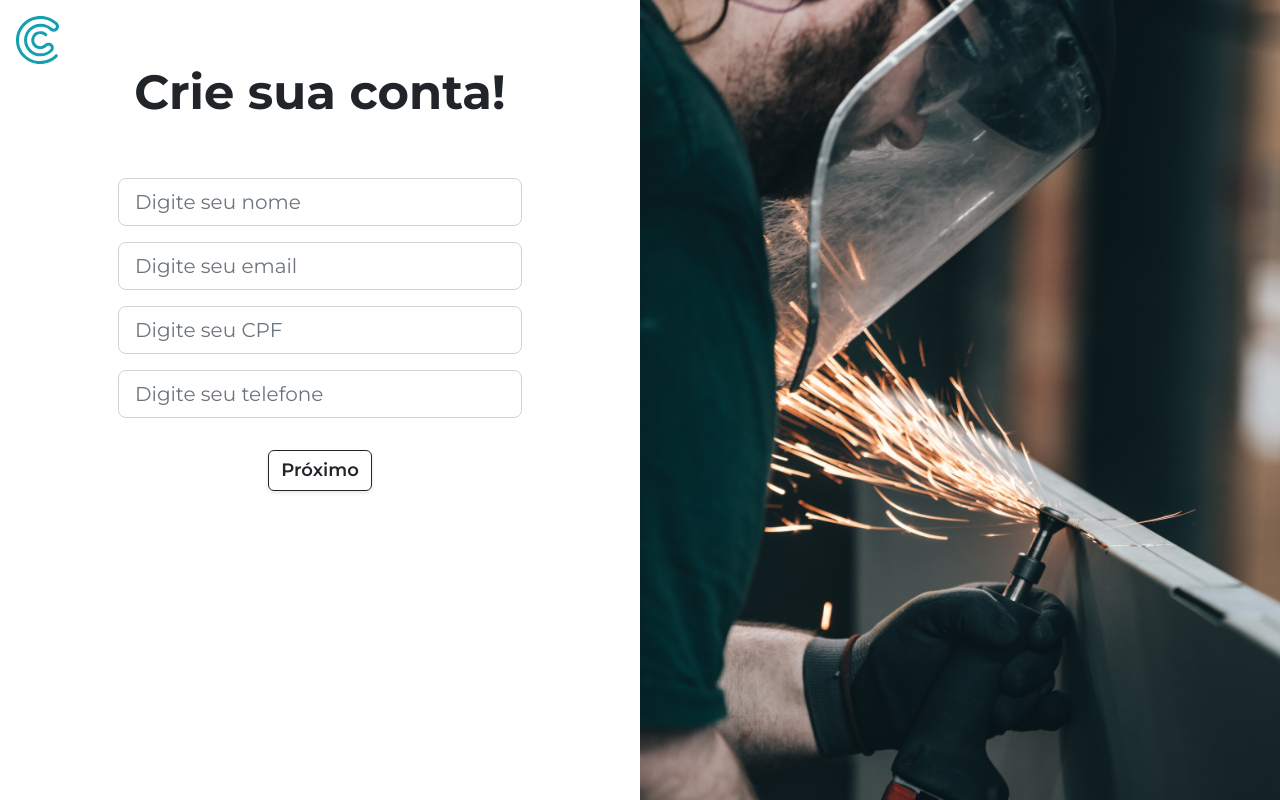
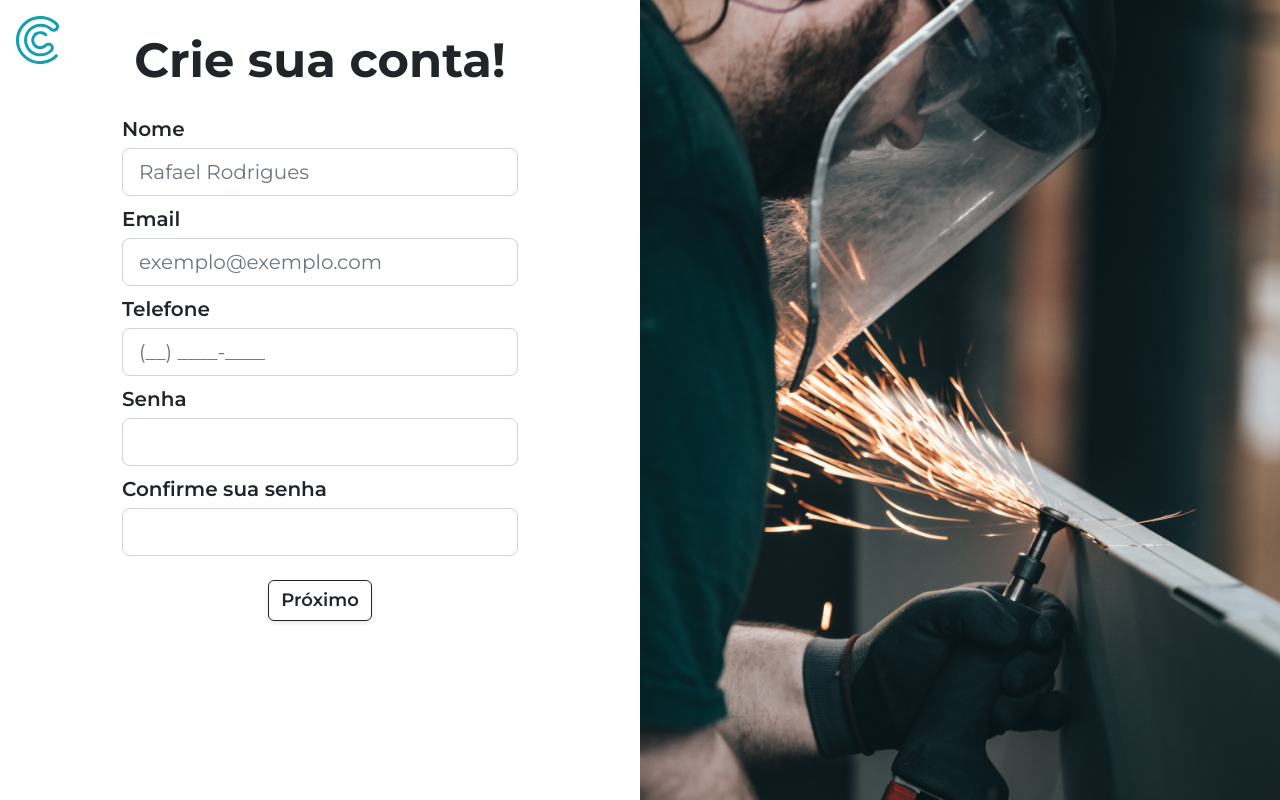
Before and after one commit to RhoBlop/Contratai, a PHP site: page /cadastro.php in a window 1280 px wide. Run offline with PHP 8.4, Linux system fonts and the light colour scheme; some libraries are stand-ins or nearby versions.

Commit message:
arrumando o cadastro e vendo esse css de merda

```diff
--- a/cadastro.php
+++ b/cadastro.php
@@ -13,75 +13,84 @@
             </a>
             <div class="form-row row">
 
-                <div class="col-md-6 d-flex flex-column justify-content-start align-items-center my-5">
+                <div class="col-md-6 d-flex flex-column justify-content-start align-items-center my-3">
 
                     <!-- Título Formulário -->
                     <div class="form-title my-3">
                         <h2>Crie sua conta!</h2>
                     </div>
 
-                    <form id="cadastro" class="form-cadastro row g-3 my-3" autocomplete="off" onsubmit="sendCadastro(event, '#feedbackUsuario')">
+                    <form id="cadastro" class="form-cadastro row" autocomplete="off" onsubmit="sendCadastro(event, '#feedbackUsuario')">
                         <div class="step">
                             <!-- NOME -->
-                            <div class="form-group mb-3">
-                                <input type="text" class="form-control form-control-lg" id="nome" name="nome" placeholder="Digite seu nome" autocomplete="off" required>
+                            <div class="form-group mb-2">
+                                <label for="nome" class="mb-1">Nome</label>
+                                <input type="text" class="form-control form-control-lg" id="nome" name="nome" placeholder="Rafael Rodrigues " autocomplete="off" required>
                             </div>
 
                             <!-- EMAIL -->
-                            <div class="form-group mb-3">
-                                <input type="email" class="form-control form-control-lg" id="email" name="email" placeholder="Digite seu email" required>
-                            </div>
-
-                            <!-- CPF -->
-                            <div class="form-group mb-3">
-                                <input type="text" class="form-control form-control-lg" id="cpf" name="cpf" placeholder="Digite seu CPF" required oninput="setMask(this, maskCPF)" maxlength="14">
+                            <div class="form-group mb-2">
+                                <label for="email" class="mb-1">Email</label>
+                                <input type="email" class="form-control form-control-lg" id="email" name="email" placeholder="exemplo@exemplo.com" required>
                             </div>
 
                             <!-- TELEFONE -->
-                            <div class="form-group mb-3">
-                                <input type="text" class="form-control form-control-lg" id="telefone" name="telefone" placeholder="Digite seu telefone" required oninput="setMask(this, maskTelefone)" maxlength="15">
+                            <div class="form-group mb-2">
+                                <label for="telefone" class="mb-1">Telefone</label>
+                                <input type="text" class="form-control form-control-lg" id="telefone" name="telefone" placeholder="(__) ____-____" required oninput="setMask(this, maskTelefone)" maxlength="15">
+                            </div>
+
+                            <!-- SENHA -->
+                            <div class="form-group mb-2">
+                                <label for="senha" class="mb-1">Senha</label>
+                                <input type="password" class="form-control form-control-lg" id="senha" name="senha" confirmarSenha="abc(event, '#confirmaSenha', '#senhaErrada')" autocomplete="off" required>
+                            </div>
+
+                            <!-- CONFIRMAÇÃO SENHA -->
+                            <div class="form-group mb-2">
+                                <label for="confirmaSenha" class="mb-1">Confirme sua senha</label>
+                                <input type="password" class="form-control form-control-lg" id="confirmaSenha" name="confirmaSenha" onchange="confirmarSenha(event, '#senha', '#senhaErrada')" autocomplete="off" required>
+                                <small id="senhaErrada" class="formMsgErro">As senhas precisam ser iguais</small>
+                            </div>
+                        </div>
+
+                        <div class="step">
+                            <!-- CPF -->
+                            <div class="form-group mb-2">
+                                <label for="cpf" class="mb-1">CPF</label>
+                                <input type="text" class="form-control form-control-lg" id="cpf" name="cpf" placeholder="___.____.___-__" required oninput="setMask(this, maskCPF)" maxlength="14">
+                            </div>
+
+                            <!-- CEP -->
+                            <div class="form-group mb-2">
+                                <label for="cep" class="mb-1">CEP</label>
+                                <input type="text" class="form-control form-control-lg" id="cep" name="cep" placeholder="_____-___" required oninput="setMask(this, maskCEP)" maxlength="10" onblur="pesquisaCEP(this.value);">
+                            </div>
+
+                            <!-- BAIRRO -->
+                            <div class="form-group mb-2">
+                                <label for="bairro" class="mb-1">Bairro</label>
+                                <input type="text" class="form-control form-control-lg" id="bairro" name="bairro" placeholder="Bairro" disabled>
+                            </div>
+
+                            <div class="row">
+                                <!-- CIDADE -->
+                                <div class="form-group mb-2 col-8">
+                                    <label for="cidade" class="mb-1">Cidade</label>
+                                    <input type="text" class="form-control form-control-lg" id="cidade" name="cidade" placeholder="São Paulo" disabled>
+                                </div>
+
+                                <!-- ESTADO -->
+                                <div class="form-group mb-2 col-4">
+                                    <label for="estado" class="mb-1">Estado</label>
+                                    <input type="text" class="form-control form-control-lg" id="estado" name="estado" placeholder="SP" disabled>
+                                </div>
                             </div>
 
                         </div>
 
-                        <div class="step">
-                            <!-- CEP -->
-                            <div class="form-group mb-3">
-                                <input type="text" class="form-control form-control-lg" id="cep" name="cep" placeholder="Digite seu cep" required oninput="setMask(this, maskCEP)" maxlength="10" onblur="pesquisaCEP(this.value);">
-                            </div>
-
-                            <!-- BAIRRO -->
-                            <div class="form-group mb-3">
-                                <input type="text" class="form-control form-control-lg" id="bairro" name="bairro" placeholder="Bairro" disabled>
-                            </div>
-
-                            <!-- CIDADE -->
-                            <div class="form-group mb-3">
-                                <input type="text" class="form-control form-control-lg" id="cidade" name="cidade" placeholder="Cidade" disabled>
-                            </div>
-
-                            <!-- ESTADO -->
-                            <div class="form-group mb-3">
-                                <input type="text" class="form-control form-control-lg" id="estado" name="estado" placeholder="Estado" disabled>
-                            </div>
-
-                        </div>
-
-                        <div class="step">
-                            <!-- SENHA -->
-                            <div class="form-group mb-3">
-                                <input type="password" class="form-control form-control-lg" id="senha" name="senha" confirmarSenha="abc(event, '#confirmaSenha', '#senhaErrada')" placeholder="Digite sua senha" autocomplete="off" required>
-                            </div>
-
-                            <!-- CONFIRMAÇÃO SENHA -->
-                            <div class="form-group mb-3">
-                                <input type="password" class="form-control form-control-lg" id="confirmaSenha" name="confirmaSenha" onchange="confirmarSenha(event, '#senha', '#senhaErrada')" placeholder="Confirme sua senha" autocomplete="off" required>
-                                <small id="senhaErrada" class="formMsgErro">As senhas precisam ser iguais</small>
-                            </div>
-
-                            <!-- div para comunicação com usuário -->
-                            <div id="feedbackUsuario" class="collapse"></div>
-                        </div>
+                        <!-- div para comunicação com usuário -->
+                        <div id="feedbackUsuario" class="collapse"></div>
 
                         <!-- BOTÕES AÇÃO -->
                         <div class="buttons d-flex justify-content-center align-items-center gap-3 my-3">
--- a/css/style.css
+++ b/css/style.css
@@ -834,7 +834,7 @@ textarea {
 
 label {
     font-size: 20px;
-    font-weight: 700;
+    font-weight: 600;
 }
 
 .btn-link {
```
Also changed, not shown: css/evo-calendar.css (+0 -19 lines).
